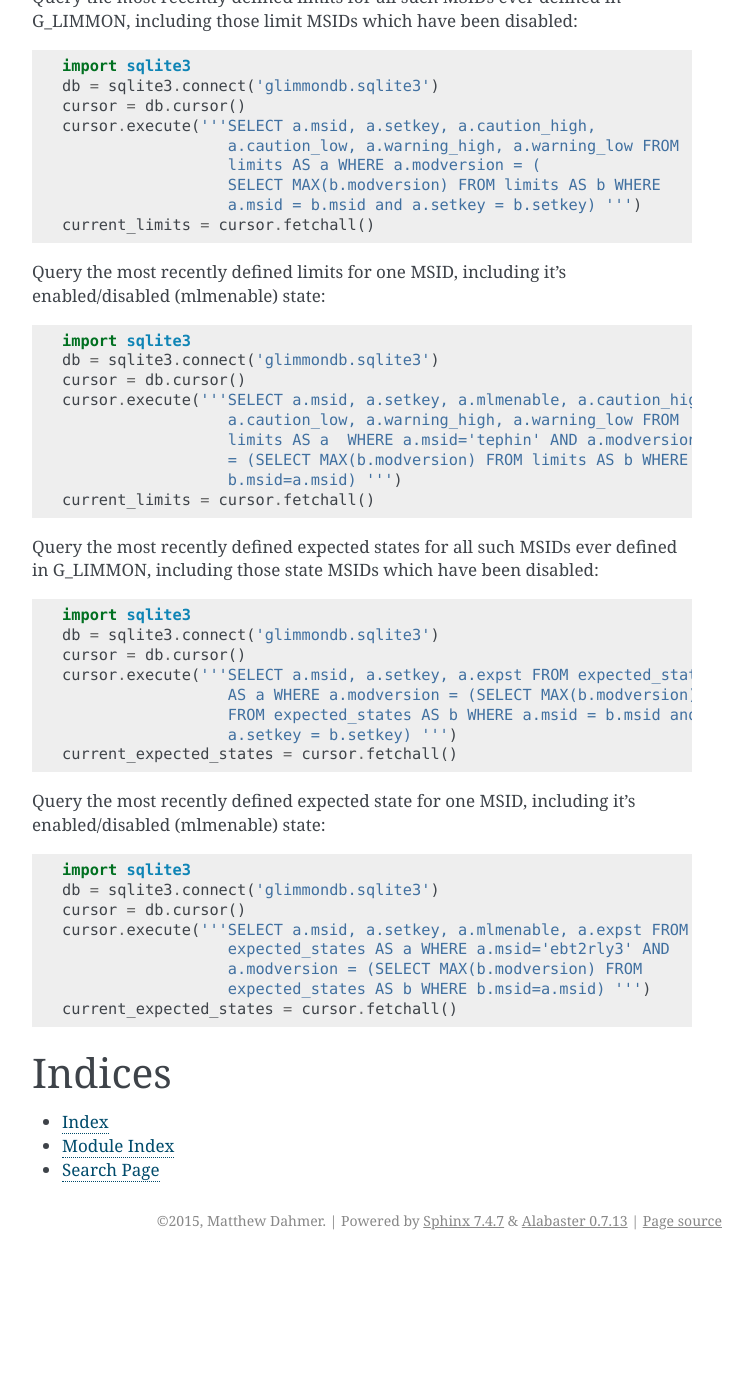
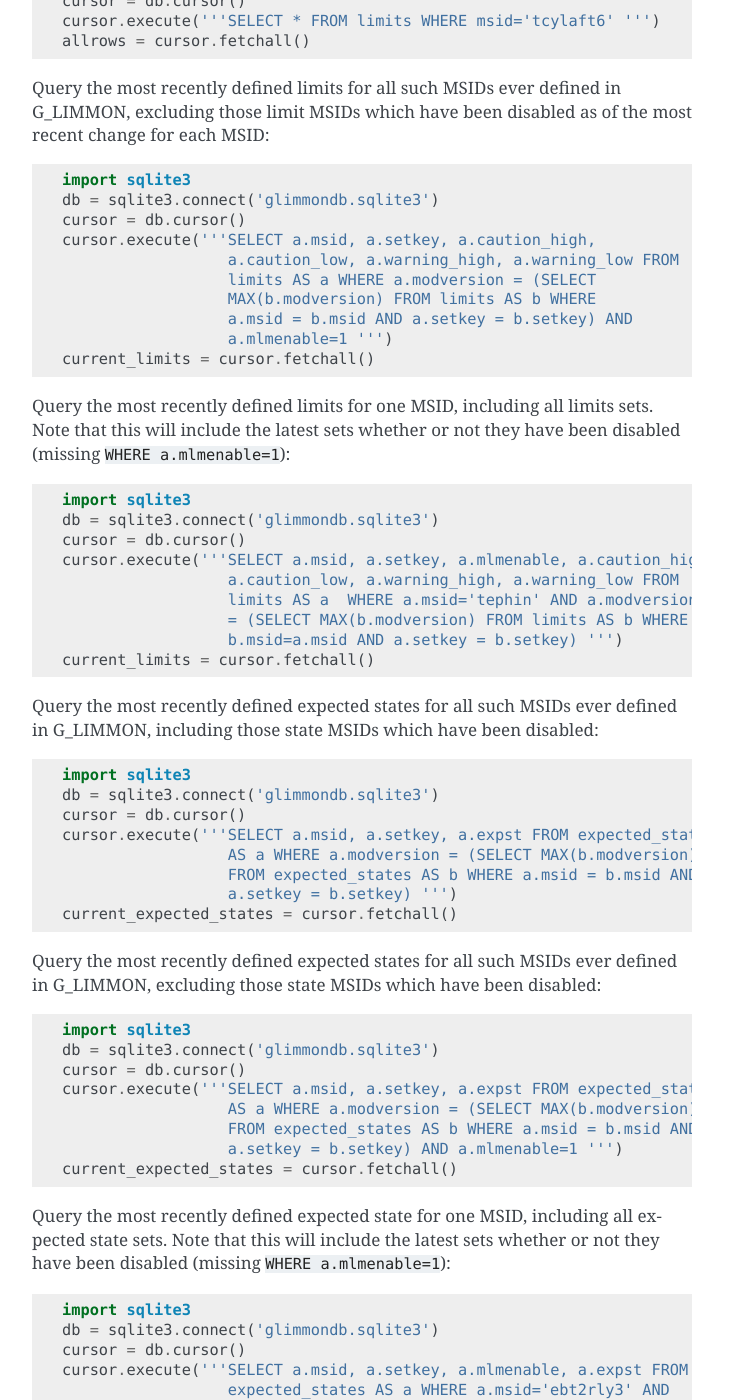
Before and after one commit to fot/glimmondb, a Sphinx documentation site: the page built from docs/index.rst, in a window 1280 px wide and 1400 px high, scrolled down 5622 px. Shown: the whole window, without its empty margins (388-1141 px from the left). Built offline with Sphinx 7.4.7, drawn with Linux system fonts in a browser that asks for light colours; before the commit the page ends 6882 px from its top, so only the background shows below that; some of the changed text lies outside the part shown.

Commit message:
Make examples more useful.

```diff
--- a/docs/index.rst
+++ b/docs/index.rst
@@ -236,6 +236,9 @@ Python. When using Python to access this database, the ``glimmondb`` package is
 the ``sqlite3`` package is required. This database should also be accessible outside of Python using
 any standard method of accessing an SQLite 3 file.
 
+These examples assume you are working in the directory where a copy of the ``glimmondb.sqlite3``
+file exists. Otherwise you will need to incorporate the correct path into the filename.
+
 
 Query the most recent (maximum) version of G_LIMMON added to the database::
 
@@ -255,22 +258,24 @@ Query all rows corresponding to one MSID::
     allrows = cursor.fetchall()
 
 
-Query the most recently defined limits for all such MSIDs ever defined in G_LIMMON, including
-those limit MSIDs which have been disabled::
+Query the most recently defined limits for all such MSIDs ever defined in G_LIMMON, excluding
+those limit MSIDs which have been disabled as of the most recent change for each MSID::
 
     import sqlite3
     db = sqlite3.connect('glimmondb.sqlite3')
     cursor = db.cursor()
     cursor.execute('''SELECT a.msid, a.setkey, a.caution_high,
                       a.caution_low, a.warning_high, a.warning_low FROM
-                      limits AS a WHERE a.modversion = (
-                      SELECT MAX(b.modversion) FROM limits AS b WHERE
-                      a.msid = b.msid and a.setkey = b.setkey) ''')
+                      limits AS a WHERE a.modversion = (SELECT
+                      MAX(b.modversion) FROM limits AS b WHERE
+                      a.msid = b.msid AND a.setkey = b.setkey) AND
+                      a.mlmenable=1 ''')
     current_limits = cursor.fetchall()
 
 
-Query the most recently defined limits for one MSID, including it's enabled/disabled (mlmenable)
-state::
+Query the most recently defined limits for one MSID, including all limits sets. Note that this
+will include the latest sets whether or not they have been disabled (missing
+``WHERE a.mlmenable=1``)::
 
     import sqlite3
     db = sqlite3.connect('glimmondb.sqlite3')
@@ -279,7 +284,7 @@ state::
                       a.caution_low, a.warning_high, a.warning_low FROM
                       limits AS a  WHERE a.msid='tephin' AND a.modversion
                       = (SELECT MAX(b.modversion) FROM limits AS b WHERE
-                      b.msid=a.msid) ''')
+                      b.msid=a.msid AND a.setkey = b.setkey) ''')
     current_limits = cursor.fetchall()
 
 
@@ -291,13 +296,27 @@ including those state MSIDs which have been disabled::
     cursor = db.cursor()
     cursor.execute('''SELECT a.msid, a.setkey, a.expst FROM expected_states
                       AS a WHERE a.modversion = (SELECT MAX(b.modversion)
-                      FROM expected_states AS b WHERE a.msid = b.msid and
+                      FROM expected_states AS b WHERE a.msid = b.msid AND
                       a.setkey = b.setkey) ''')
     current_expected_states = cursor.fetchall()
 
 
-Query the most recently defined expected state for one MSID, including it's enabled/disabled
-(mlmenable) state::
+Query the most recently defined expected states for all such MSIDs ever defined in G_LIMMON,
+excluding those state MSIDs which have been disabled::
+
+    import sqlite3
+    db = sqlite3.connect('glimmondb.sqlite3')
+    cursor = db.cursor()
+    cursor.execute('''SELECT a.msid, a.setkey, a.expst FROM expected_states
+                      AS a WHERE a.modversion = (SELECT MAX(b.modversion)
+                      FROM expected_states AS b WHERE a.msid = b.msid AND
+                      a.setkey = b.setkey) AND a.mlmenable=1 ''')
+    current_expected_states = cursor.fetchall()
+
+
+Query the most recently defined expected state for one MSID, including all expected state sets.
+Note that this will include the latest sets whether or not they have been disabled (missing
+``WHERE a.mlmenable=1``)::
 
     import sqlite3
     db = sqlite3.connect('glimmondb.sqlite3')
@@ -305,10 +324,9 @@ Query the most recently defined expected state for one MSID, including it's enab
     cursor.execute('''SELECT a.msid, a.setkey, a.mlmenable, a.expst FROM
                       expected_states AS a WHERE a.msid='ebt2rly3' AND
                       a.modversion = (SELECT MAX(b.modversion) FROM
-                      expected_states AS b WHERE b.msid=a.msid) ''')
+                      expected_states AS b WHERE b.msid=a.msid AND
+                      a.setkey = b.setkey) ''')
     current_expected_states = cursor.fetchall()
-
-
 
 
 Indices
```
